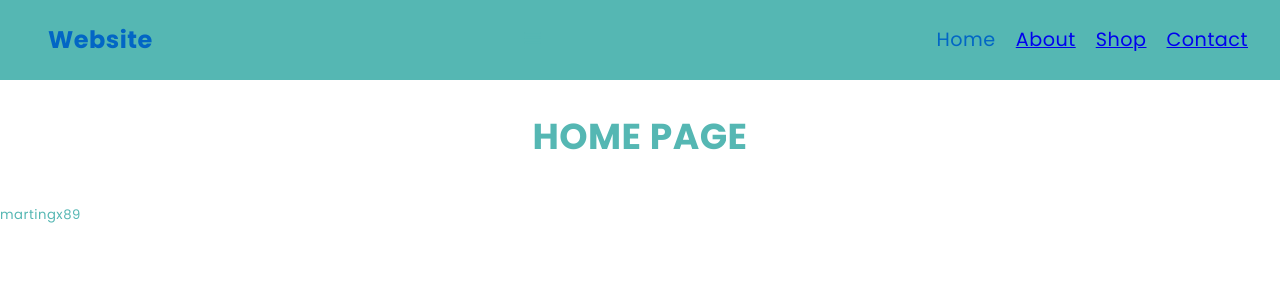
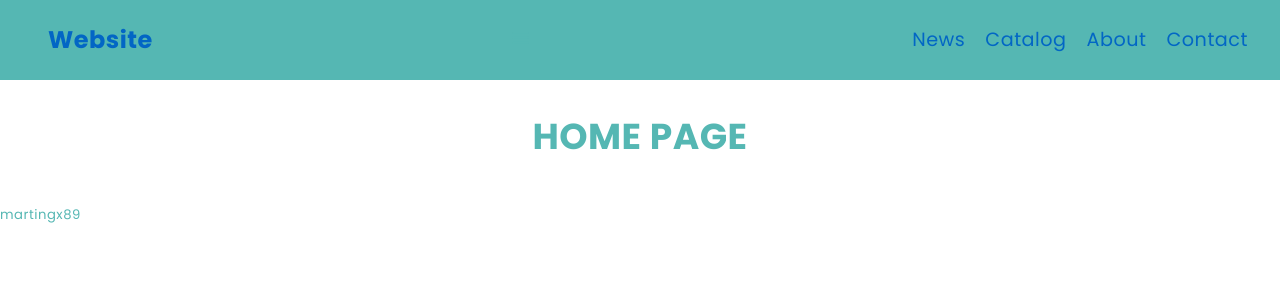
Before and after one commit to martingx89/sheep-one, a React (Create React App) app: page / in a window 1280 px wide. Shown: the top 300 px of the page. Built offline with nearby package versions, Linux system fonts and the light colour scheme; no server answers.

Commit message:
Fix: styles and class

```diff
--- a/src/components/views/Navbar/Navbar.js
+++ b/src/components/views/Navbar/Navbar.js
@@ -2,7 +2,6 @@ import React, { useState } from 'react';
 import { FiMenu, FiX } from 'react-icons/fi';
 import { Link, NavLink } from 'react-router-dom';
 import styles from './Navbar.module.scss';
-// import './Navbar.css';
 
 const Navbar = () => {
   const [open, setOpen] = useState(false);
@@ -25,21 +24,21 @@ const Navbar = () => {
       </div>
       <ul className={open ? `${styles['nav-links']} active` : `${styles['nav-links']}`}>
         <li className={`${styles['nav-item']}`}>
-          <NavLink to='/' className={`${styles['nav-link']}`} onClick={closeMenu}>
-            Home
+          <NavLink to='/news' className={`${styles['nav-link']}`} onClick={closeMenu}>
+            News
           </NavLink>
         </li>
-        <li className='nav-item'>
+        <li className={`${styles['nav-item']}`}>
+          <NavLink to='/catalog' className={`${styles['nav-link']}`} onClick={closeMenu}>
+            Catalog
+          </NavLink>
+        </li>
+        <li className={`${styles['nav-item']}`}>
           <NavLink to='/about' className={`${styles['nav-link']}`} onClick={closeMenu}>
             About
           </NavLink>
         </li>
-        <li className='nav-item'>
-          <NavLink to='/news' className={`${styles['nav-link']}`} onClick={closeMenu}>
-            Shop
-          </NavLink>
-        </li>
-        <li className='nav-item'>
+        <li className={`${styles['nav-item']}`}>
           <NavLink to='/contact' className={`${styles['nav-link']}`} onClick={closeMenu}>
             Contact
           </NavLink>
```
